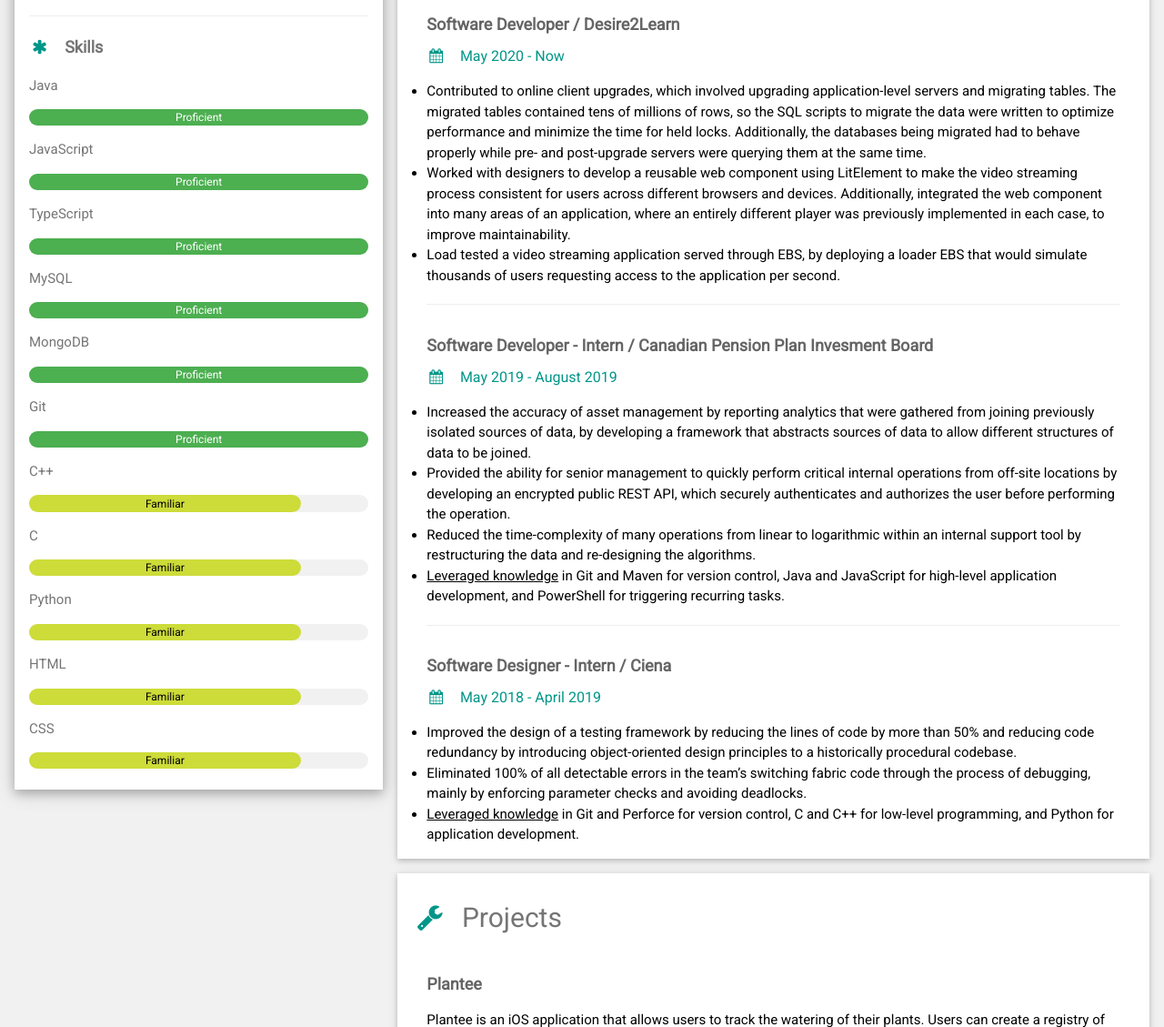
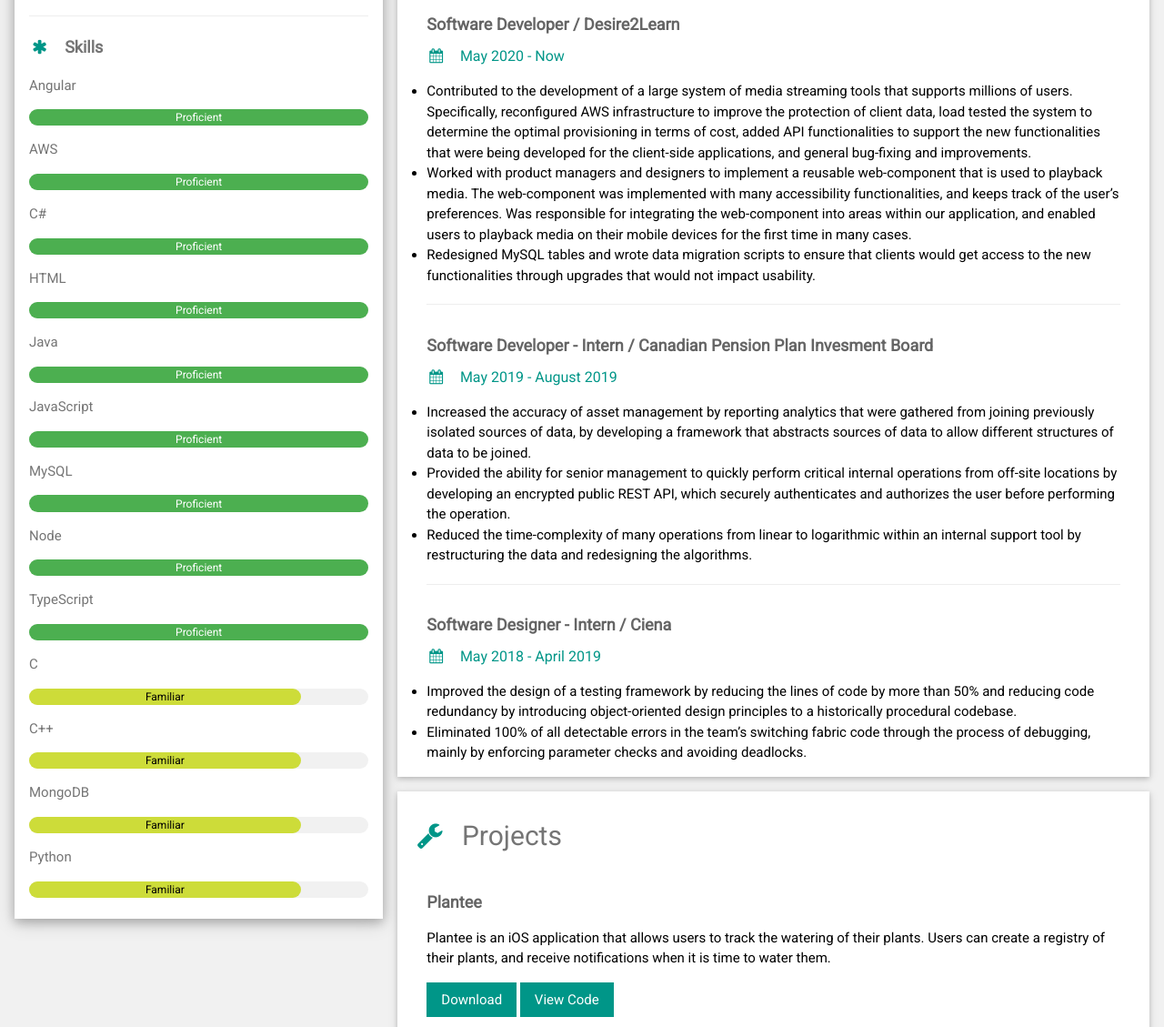
Before and after one commit to Jevan5/JoshsPage, a website: page src/index.html in a window 1280 px wide. Shown: the part 710-1839 px from the top of the page at 91% size. Drawn offline with nearby package versions, Linux system fonts and the light colour scheme.

Commit message:
Update resume

```diff
--- a/src/index.html
+++ b/src/index.html
@@ -38,51 +38,59 @@
           <hr>
 
           <p class="w3-large"><b><i class="fa fa-asterisk fa-fw w3-margin-right w3-text-teal"></i>Skills</b></p>
+          <p>Angular</p>
+          <div class="w3-light-grey w3-round-xlarge w3-small">
+            <div class="w3-container w3-center w3-round-xlarge w3-green" style="width:100%">Proficient</div>
+          </div>
+          <p>AWS</p>
+          <div class="w3-light-grey w3-round-xlarge w3-small">
+            <div class="w3-container w3-center w3-round-xlarge w3-green" style="width:100%">
+              <div class="w3-center w3-text-white">Proficient</div>
+            </div>
+          </div>
+          <p>C#</p>
+          <div class="w3-light-grey w3-round-xlarge w3-small">
+            <div class="w3-container w3-center w3-round-xlarge w3-green" style="width:100%">
+              <div class="w3-center w3-text-white">Proficient</div>
+            </div>
+          </div>
+          <p>HTML</p>
+          <div class="w3-light-grey w3-round-xlarge w3-small">
+            <div class="w3-container w3-center w3-round-xlarge w3-green" style="width:100%">Proficient</div>
+          </div>
           <p>Java</p>
           <div class="w3-light-grey w3-round-xlarge w3-small">
             <div class="w3-container w3-center w3-round-xlarge w3-green" style="width:100%">Proficient</div>
           </div>
           <p>JavaScript</p>
           <div class="w3-light-grey w3-round-xlarge w3-small">
-            <div class="w3-container w3-center w3-round-xlarge w3-green" style="width:100%">
-              <div class="w3-center w3-text-white">Proficient</div>
-            </div>
-          </div>
-          <p>TypeScript</p>
-          <div class="w3-light-grey w3-round-xlarge w3-small">
-            <div class="w3-container w3-center w3-round-xlarge w3-green" style="width:100%">
-              <div class="w3-center w3-text-white">Proficient</div>
-            </div>
+            <div class="w3-container w3-center w3-round-xlarge w3-green" style="width:100%">Proficient</div>
           </div>
           <p>MySQL</p>
           <div class="w3-light-grey w3-round-xlarge w3-small">
             <div class="w3-container w3-center w3-round-xlarge w3-green" style="width:100%">Proficient</div>
           </div>
-          <p>MongoDB</p>
+          <p>Node</p>
           <div class="w3-light-grey w3-round-xlarge w3-small">
             <div class="w3-container w3-center w3-round-xlarge w3-green" style="width:100%">Proficient</div>
           </div>
-          <p>Git</p>
+          <p>TypeScript</p>
           <div class="w3-light-grey w3-round-xlarge w3-small">
             <div class="w3-container w3-center w3-round-xlarge w3-green" style="width:100%">Proficient</div>
+          </div>
+          <p>C</p>
+          <div class='w3-light-grey w3-round-xlarge w3-small'>
+            <div class='w3-container w3-center w3-round-xlarge w3-lime' style='width:80%'>Familiar</div>
           </div>
           <p>C++</p>
           <div class='w3-light-grey w3-round-xlarge w3-small'>
             <div class='w3-container w3-center w3-round-xlarge w3-lime' style='width:80%'>Familiar</div>
           </div>
-          <p>C</p>
+          <p>MongoDB</p>
           <div class='w3-light-grey w3-round-xlarge w3-small'>
             <div class='w3-container w3-center w3-round-xlarge w3-lime' style='width:80%'>Familiar</div>
           </div>
           <p>Python</p>
-          <div class='w3-light-grey w3-round-xlarge w3-small'>
-            <div class='w3-container w3-center w3-round-xlarge w3-lime' style='width:80%'>Familiar</div>
-          </div>
-          <p>HTML</p>
-          <div class='w3-light-grey w3-round-xlarge w3-small'>
-            <div class='w3-container w3-center w3-round-xlarge w3-lime' style='width:80%'>Familiar</div>
-          </div>
-          <p>CSS</p>
           <div class='w3-light-grey w3-round-xlarge w3-small'>
             <div class='w3-container w3-center w3-round-xlarge w3-lime' style='width:80%'>Familiar</div>
           </div>
@@ -131,13 +139,13 @@
           <h6 class="w3-text-teal"><i class="fa fa-calendar fa-fw w3-margin-right"></i>May 2020 - Now</h6>
           <ul>
             <li>
-              Contributed to online client upgrades, which involved upgrading application-level servers and migrating tables. The migrated tables contained tens of millions of rows, so the SQL scripts to migrate the data were written to optimize performance and minimize the time for held locks. Additionally, the databases being migrated had to behave properly while pre- and post-upgrade servers were querying them at the same time.
+              Contributed to the development of a large system of media streaming tools that supports millions of users. Specifically, reconfigured AWS infrastructure to improve the protection of client data, load tested the system to determine the optimal provisioning in terms of cost, added API functionalities to support the new functionalities that were being developed for the client-side applications, and general bug-fixing and improvements.
             </li>
             <li>
-              Worked with designers to develop a reusable web component using LitElement to make the video streaming process consistent for users across different browsers and devices. Additionally, integrated the web component into many areas of an application, where an entirely different player was previously implemented in each case, to improve maintainability.
+              Worked with product managers and designers to implement a reusable web-component that is used to playback media. The web-component was implemented with many accessibility functionalities, and keeps track of the user’s preferences. Was responsible for integrating the web-component into areas within our application, and enabled users to playback media on their mobile devices for the first time in many cases.
             </li>
             <li>
-              Load tested a video streaming application served through EBS, by deploying a loader EBS that would simulate thousands of users requesting access to the application per second.
+              Redesigned MySQL tables and wrote data migration scripts to ensure that clients would get access to the new functionalities through upgrades that would not impact usability.
             </li>
           </ul>
           <hr>
@@ -153,10 +161,7 @@
               Provided the ability for senior management to quickly perform critical internal operations from off-site locations by developing an encrypted public REST API, which securely authenticates and authorizes the user before performing the operation.
             </li>
             <li>
-              Reduced the time-complexity of many operations from linear to logarithmic within an internal support tool by restructuring the data and re-designing the algorithms.
-            </li>
-            <li>
-              <u>Leveraged knowledge</u> in Git and Maven for version control, Java and JavaScript for high-level application development, and PowerShell for triggering recurring tasks.
+              Reduced the time-complexity of many operations from linear to logarithmic within an internal support tool by restructuring the data and redesigning the algorithms.
             </li>
           </ul>
           <hr>
@@ -170,9 +175,6 @@
             </li>
             <li>
               Eliminated 100% of all detectable errors in the team’s switching fabric code through the process of debugging, mainly by enforcing parameter checks and avoiding deadlocks.
-            </li>
-            <li>
-              <u>Leveraged knowledge</u> in Git and Perforce for version control, C and C++ for low-level programming, and Python for application development.
             </li>
           </ul>
         </div>
```
